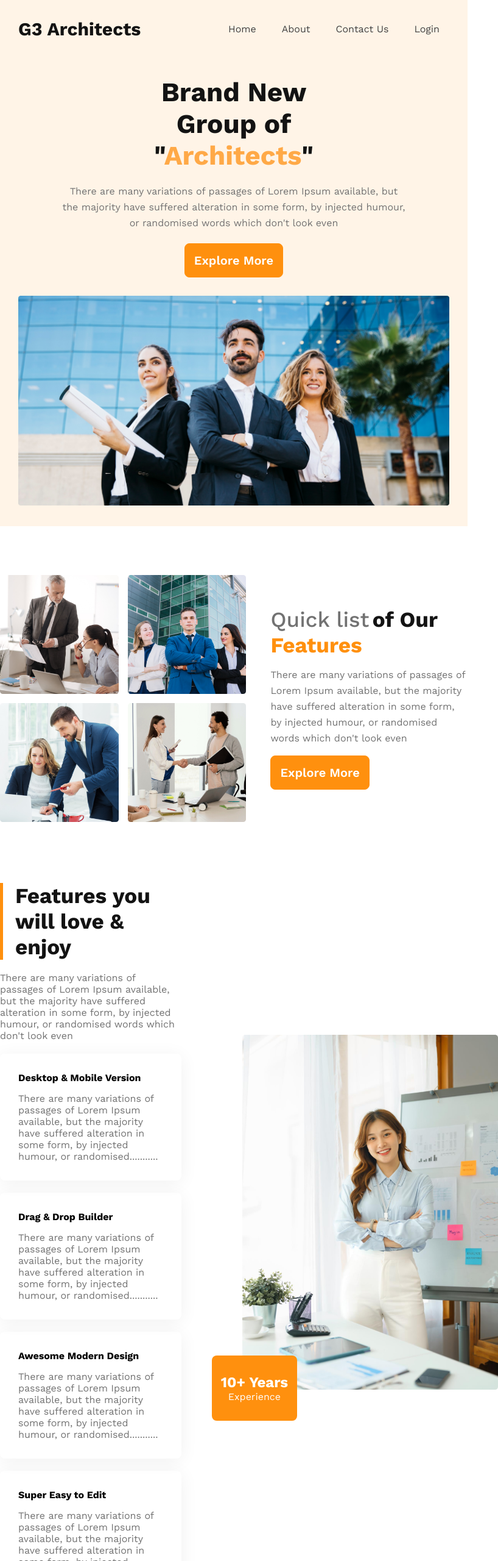
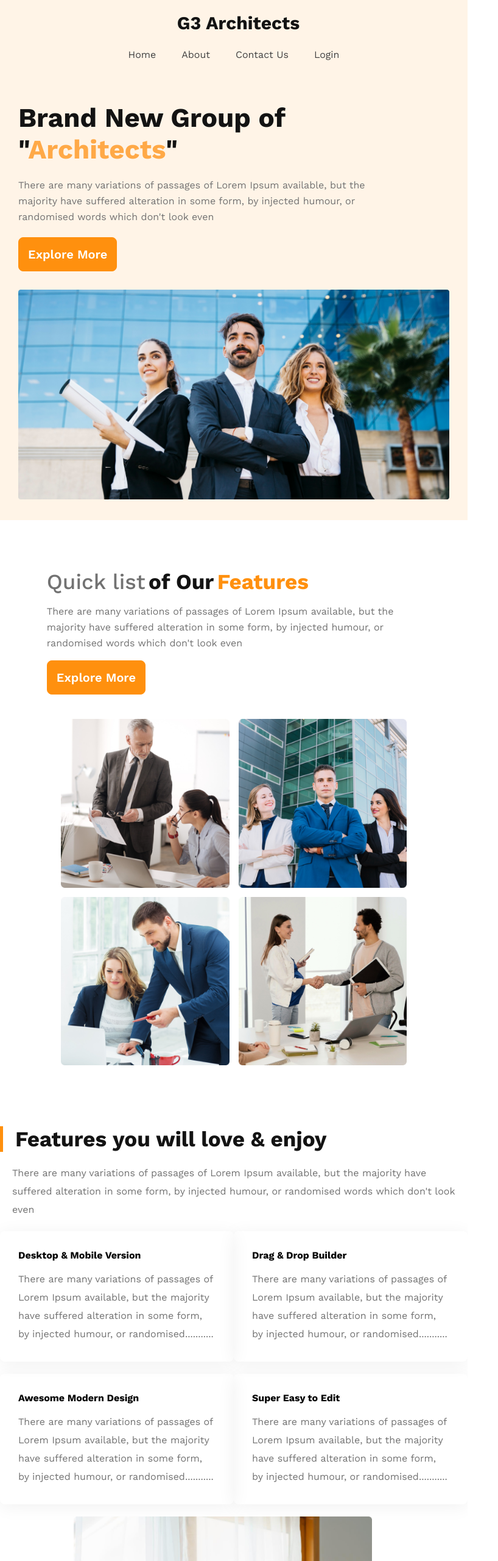
Before and after one commit to saadprof/PH-g3-architects-practice-resp, a plain HTML site: page index.html in a window 768 px wide. Shown: the top 2560 px of the page at 61% size, 818 px wide, since content can reach past the window. Drawn offline with nearby package versions, Linux system fonts and the light colour scheme.

Commit message:
features responsive for small, medium, large and tablet devices

```diff
--- a/index.html
+++ b/index.html
@@ -81,6 +81,7 @@
             humour, or randomised words which don't look even
           </p>
 
+          <div>
             <div class="card">
               <h4>Desktop & Mobile Version</h4>
               <p>
@@ -113,8 +114,9 @@
                 injected humour, or randomised...........
               </p>
             </div>
+          </div>
+        </div>
 
-        </div>
         <div class="feature-img">
           <img src="images/architect.png" alt="" />
           <div class="feature-exp">
--- a/style.css
+++ b/style.css
@@ -3,6 +3,9 @@
     margin: 0;
     padding: 0;
     font-family: 'Work Sans', sans-serif;
+
+    /* outline: 1px solid limegreen;
+    background: rgba(0, 100, 0, 0.05); */
 }
 .primary-btn{
     padding: 15px;
@@ -141,6 +144,7 @@
     font-size: 16px;
     color: #727272;
     margin: 20px 0;
+    line-height: 30px;
 }
 #main .feature-content .card{
     box-shadow: 0px 4px 30px 0px rgba(0, 0, 0, 0.06);
@@ -162,6 +166,7 @@
     font-weight: 400;
     color: #727272;
     margin-top: 15px;
+    line-height: 30px;
 }
 #main .feature-img img{
     width: 100%;
@@ -237,8 +242,15 @@
         padding: 0 20px;
     }
     #main .feature-img{
-        width: 80%;
+        width: 70%;
         margin: 0 5px;
+    }
+    #main .feature-img img{
+        margin-left: 25px;
+    }
+    #main .feature-img .feature-exp {
+        width: 125px;
+        padding: 20px 0;
     }
 }
 
@@ -278,7 +290,6 @@
         text-align: left;
     }
 
-
             /* Team section */
     #main .team{
         flex-direction: column-reverse;
@@ -296,17 +307,30 @@
     #main .feature-content {
         width: 100%;
     }
+    #main .feature-content .content-tittle{
+        width: 80%;
+        font-size: 35px;
+
+    }
     #main .feature-content .content-desc{
-        padding: 0 20px;
+        padding: 0 10px;
+        text-align: justify;
     }
     #main .feature-img{
-        width: 80%;
+        width: 70%;
         margin: 0 10px;
+    }
+    #main .feature-img img {
+        margin-left: 25px;
+    }
+    #main .feature-img .feature-exp{
+        width: 125px;
+        padding: 20px 0;
     }
 }
 
 /* For large mobiles */
-@media screen and (min-width: 425px) and (max-width: 767px){
+@media screen and (min-width: 425px) and (max-width: 768px){
 
             /* styles for nav part */
     #header .nav .header-logo{
@@ -358,7 +382,8 @@
         width: 40%;
     }
 
-            /* Features section */
+
+                /* Features section */
     #main .features{
         display: flex;
         flex-direction: column;
@@ -371,32 +396,91 @@
         padding: 0 20px;
     }
     #main .feature-img{
-        width: 80%;
+        width: 75%;
         margin: 0 10px;
     }
+    #main .feature-img img {
+        margin-left: 25px;
+        width: 85%;
+    }
 }
+/* For tablet */
+@media screen and (min-width: 768px) and (max-width: 980px){
+
+            /* styles for nav part */
+    #header .nav .header-logo{
+        margin: 0 0 15px 15px;
+    }
+    #header .nav{
+        display: flex;
+        flex-direction: column;
+        align-items: center;
+        padding: 20px 0;
+    }
+    #header .nav .menu{
+        display: flex;
+        gap: 10px;
+        margin-top: 10px;
+    }
+    #header .nav li{
+        margin-bottom: 18px;
+    }
+
+            /* header banner styles */
+    #header .header-banner{
+        text-align: left;
+    }
+    #header .header-banner .banner-tittle{
+        width: 100%;
+        text-align: left;
+    }
+    #header .header-banner .banner-desc{
+        width: 90%;
+        margin: 20px 0;
+        text-align: left;
+    }
 
 
+            /* Team section */
+    #main .team{
+        flex-direction: column-reverse;
+    }
+    #main .team .team-images, .team-text{
+        width: 90%;
+    }
+    #main .team .team-images{
+        display: flex;
+        flex-wrap: wrap;
+        justify-content: center;
+    }
+    #main .team .team-images img{
+        width: 40%;
+    }
 
 
+                /* Features section */
+    #main .features{
+        display: flex;
+        flex-direction: column;
+        gap: 0;
+    }
+    #main .feature-content {
+        width: 100%;
+    }
+    #main .feature-content > div {
+        display: grid;
+        grid-template-columns: repeat(2, 1fr);
+    }
 
-
-
-
-
-
-
-
-
-
-
-
-
-/* For tablet */
-/* @media screen  and (min-width: 768px) and (max-width: 1023px) {
-
-} */
-/* For smart watches */
-/* @media screen and (max-width: 319.8px){
-
-} */
+    #main .feature-content .content-desc{
+        padding: 0 20px;
+    }
+    #main .feature-img{
+        width: 75%;
+        margin: 0 10px;
+    }
+    #main .feature-img img {
+        margin-left: 25px;
+        width: 85%;
+    }
+}
```
Lines whose indentation alone changed are shown as unchanged.
